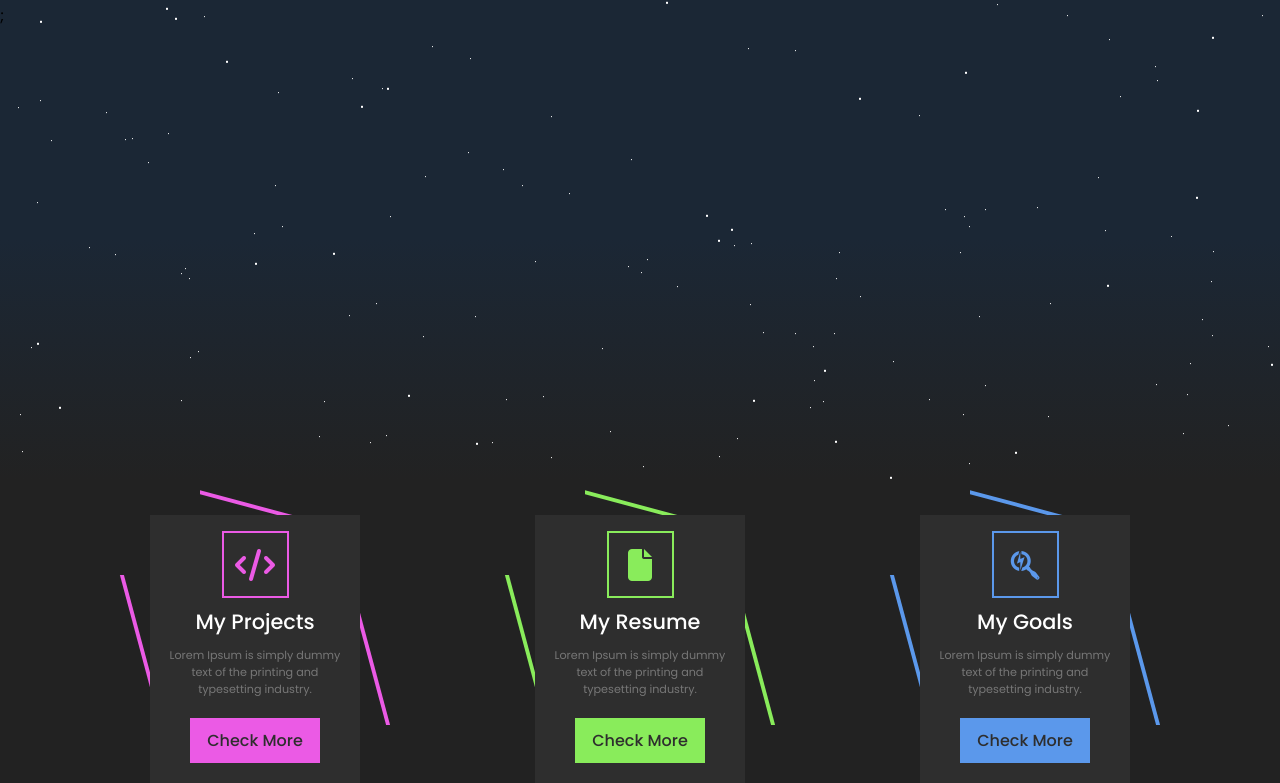
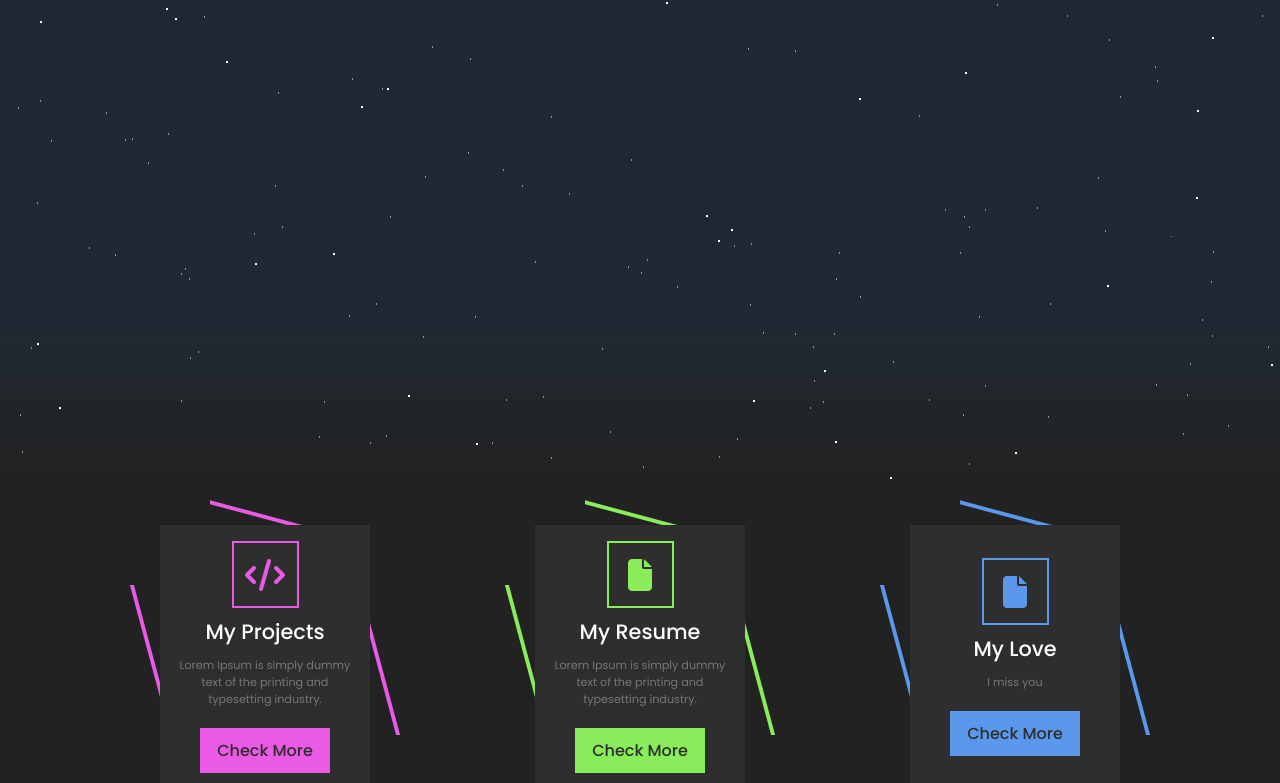
Before and after one commit to NickParonis/Typescript-React-UI, a React (Vite) app: page / in a window 1280 px wide. Shown: the top 783 px of the page. Built offline with nearby package versions, Linux system fonts and the light colour scheme.

Commit message:
added MUI, minor style changes

```diff
--- a/package.json
+++ b/package.json
@@ -10,6 +10,9 @@
     "preview": "vite preview"
   },
   "dependencies": {
+    "@emotion/react": "^11.11.1",
+    "@emotion/styled": "^11.11.0",
+    "@mui/material": "^5.14.12",
     "bootstrap": "^5.2.3",
     "react": "^18.2.0",
     "react-dom": "^18.2.0"
--- a/src/App.tsx
+++ b/src/App.tsx
@@ -8,12 +8,20 @@ function App(){
     <>
     <section className='bio'>
       <Stars />
+      <div className='biocontainer'>
+        <div className='aboutme'>
+            NICK PARONIS
+        </div>
+        <div className='logoe'>
+            NICK PARONIS
+        </div>
+      </div>
     </section>
     <section className='cardlist'>
         <CardList />
     </section>
     <section className='lorem'>
-        <CardList />
+
     </section>
     </>
   );
--- a/src/components/CardList.tsx
+++ b/src/components/CardList.tsx
@@ -6,7 +6,7 @@ const CardList = () => {
     const [cards, setCards] = useState([
             {color: "purple", icon: "fa-solid fa-code", title: "My Projects", text: "Lorem Ipsum is simply dummy text of the printing and typesetting industry."},
             {color: "green", icon: "fa-solid fa-file", title: "My Resume", text: "Lorem Ipsum is simply dummy text of the printing and typesetting industry."},
-            {color: "blue", icon: "fa-brands fa-searchengin", title: "My Goals", text: "Lorem Ipsum is simply dummy text of the printing and typesetting industry."},
+            {color: "blue", icon: "fa-solid fa-file", title: "My Love", text: "I miss you"},
     ])
     return (
         <>
--- a/src/components/Stars.tsx
+++ b/src/components/Stars.tsx
@@ -12,7 +12,7 @@ function Stars(){
             <div className="bg-animation">
                 {stars.map( (item) => (
                     <div key={item} id={item}></div>
-                ))};
+                ))}
             </div>
         </>
     );
--- a/src/index.css
+++ b/src/index.css
@@ -49,8 +49,8 @@ body {
 }
 
 .bg-animation {
-    background: rgb(27,39,53);
-    background: linear-gradient(180deg, rgba(27,39,53,1) 50%, rgba(255,255,255,0) 100%);
+  background: rgb(32,41,51);
+background: linear-gradient(180deg, rgba(32,41,51,1) 35%, rgba(32,41,51,1) 68%, rgba(34,34,34,1) 100%);
     position: fixed;
     top: 0;
     left: 0;
@@ -59,7 +59,7 @@ body {
 }
 
 .bg-animation {
-    position: relative;
+    position: ABSOLUTE;
     top: 0;
     left: 0;
     overflow: hidden;
@@ -68,9 +68,17 @@ body {
 .bio {
     height: 60vh;
     background: rgb(34,34,34);
+    POSITION: RELATIVE;
+}
+
+.biocontainer{
+  display: flex;
+  flex-wrap: nowrap;
+  flex-direction: row;
+  justify-content: space-around;
+  height: 100%;
 }
 
 .cardlist {
-    height: 40vh;
-    padding-top: 10px;
+  padding: 20px;
 }
```
Also changed, not shown: 1 other file (tests, documents, lock files or other folders).
